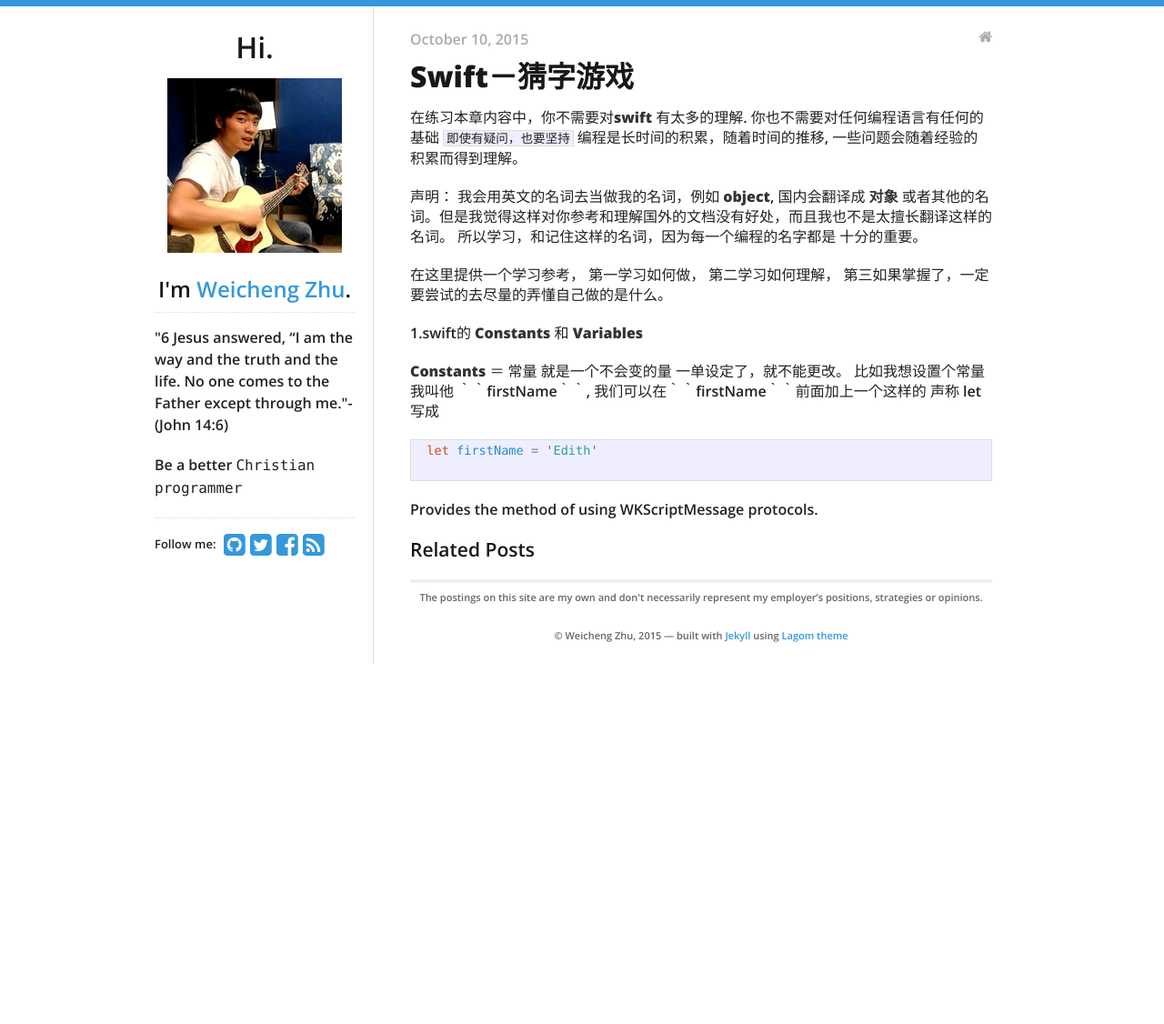
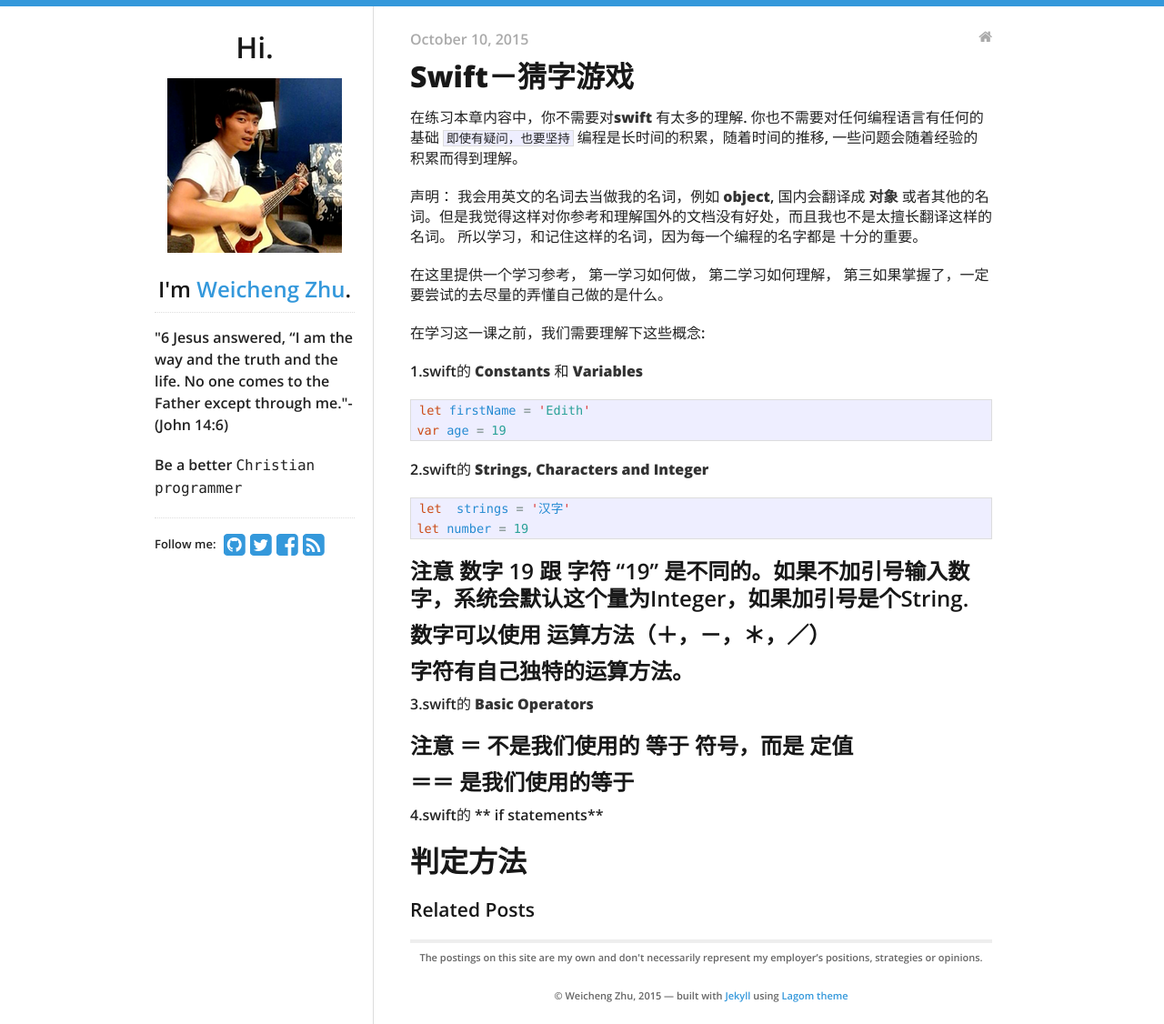
Before and after one commit to Davidzhu001/davidzhu001iopast, a Jekyll site: the page built from _posts/2015-10-10-Swift-First-Step.md, in a window 1280 px wide. Shown: the whole page at 91% size. Built offline with Jekyll 4.4.1, drawn with Linux system fonts in a browser that asks for light colours; nearby versions of some CDN libraries; before the commit the page ends 907 px from its top, so only the background shows below that.

Commit message:
swift的基本

```diff
--- a/_posts/2015-10-10-Swift-First-Step.md
+++ b/_posts/2015-10-10-Swift-First-Step.md
@@ -18,16 +18,34 @@ categories:
  第三如果掌握了，一定要尝试的去尽量的弄懂自己做的是什么。
 
 
- 1.swift的 **Constants** 和 **Variables**
+
+在学习这一课之前，我们需要理解下这些概念:
+
+1.swift的 **Constants** 和 **Variables**
+
+{% highlight swift %}
+let firstName = 'Edith'
+var age = 19
+{% endhighlight %}
 
 
- **Constants**  ＝ 常量
- 就是一个不会变的量 一单设定了，就不能更改。
- 比如我想设置个常量我叫他 ｀｀firstName｀｀, 我们可以在｀｀firstName｀｀前面加上一个这样的 声称 let
- 写成
- {% highlight swift %}
- let firstName = 'Edith'
- {% endhighlight %}
+
+2.swift的 **Strings, Characters and Integer**
 
 
-Provides the method of using WKScriptMessage protocols.
+{% highlight swift %}
+let  strings = '汉字'
+let number = 19
+{% endhighlight %}
+## 注意 数字 19 跟 字符 “19” 是不同的。如果不加引号输入数字，系统会默认这个量为Integer，如果加引号是个String.
+## 数字可以使用 运算方法（＋，－，＊，／）
+## 字符有自己独特的运算方法。
+
+
+3.swift的 **Basic Operators**
+##注意 ＝ 不是我们使用的 等于 符号，而是 定值
+## ＝＝ 是我们使用的等于
+
+
+4.swift的 ** if statements**
+#判定方法
```
